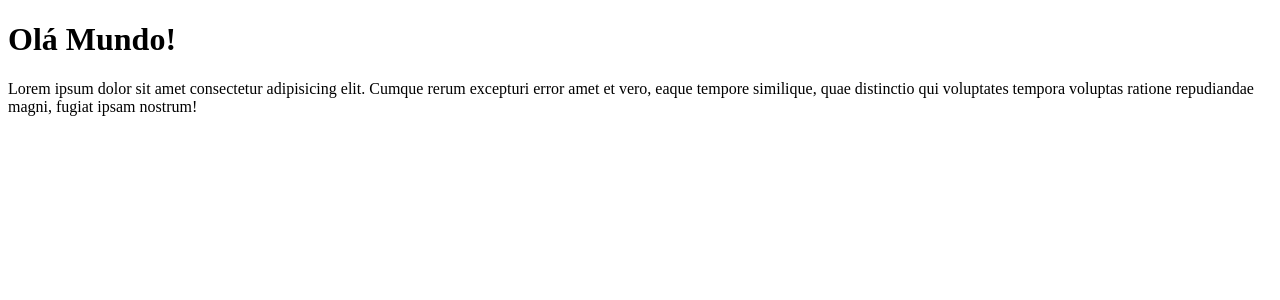
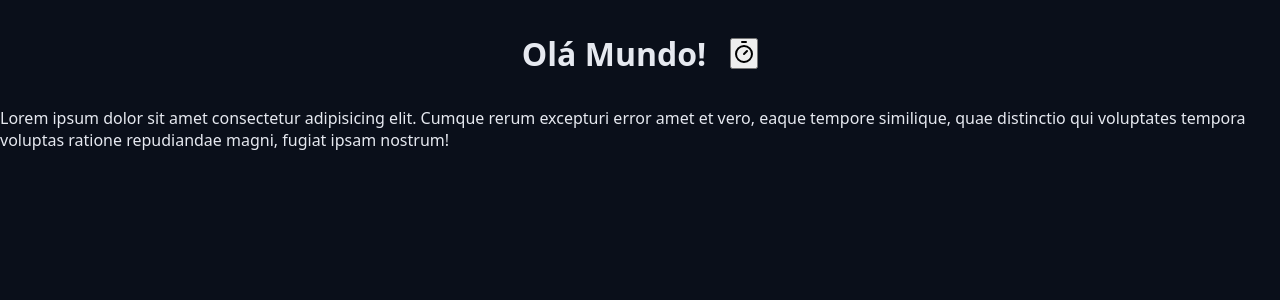
Before and after one commit to danielcarling/chronos-pomodoro, a React (Vite) app: page / in a window 1280 px wide. Shown: the top 300 px of the page. Built offline with nearby package versions, Linux system fonts and the light colour scheme.

Commit message:
Configurações iniciais do heading

```diff
--- a/package.json
+++ b/package.json
@@ -10,6 +10,7 @@
     "preview": "vite preview"
   },
   "dependencies": {
+    "lucide-react": "^1.25.0",
     "react": "^19.2.7",
     "react-dom": "^19.2.7"
   },
--- a/src/App.tsx
+++ b/src/App.tsx
@@ -1,9 +1,19 @@
 import { Heading } from './components/Heading';
+
+import './styles/global.css';
+import './styles/theme.css';
+
+import { TimerIcon } from 'lucide-react';
 
 export function App() {
    return (
       <>
-         <Heading />
+         <Heading>
+            Olá Mundo!
+            <button>
+               <TimerIcon />
+            </button>
+         </Heading>
          <p>
             Lorem ipsum dolor sit amet consectetur adipisicing elit. Cumque
             rerum excepturi error amet et vero, eaque tempore similique, quae
--- /dev/null
+++ b/src/components/Heading.module.css
@@ -0,0 +1,7 @@
+.heading {
+   margin: 3.2rem 0;
+   display: flex;
+   align-items: center;
+   justify-content: center;
+   gap: 2.4rem;
+}
--- a/src/components/Heading.tsx
+++ b/src/components/Heading.tsx
@@ -1,3 +1,9 @@
-export function Heading() {
-   return <h1 className='heading'>Olá Mundo!</h1>;
+import styles from './Heading.module.css';
+
+type HeadingProps = {
+   children: React.ReactNode;
+};
+
+export function Heading({ children }: HeadingProps) {
+   return <h1 className={styles.heading}>{children}</h1>;
 }
--- a/src/main.tsx
+++ b/src/main.tsx
@@ -1,5 +1,7 @@
 import { StrictMode } from 'react';
 import { createRoot } from 'react-dom/client';
+
+// import styles from './styles/global.css';
 
 import { App } from './App';
 
```
Also changed, not shown: 1 other file (tests, documents, lock files or other folders).
